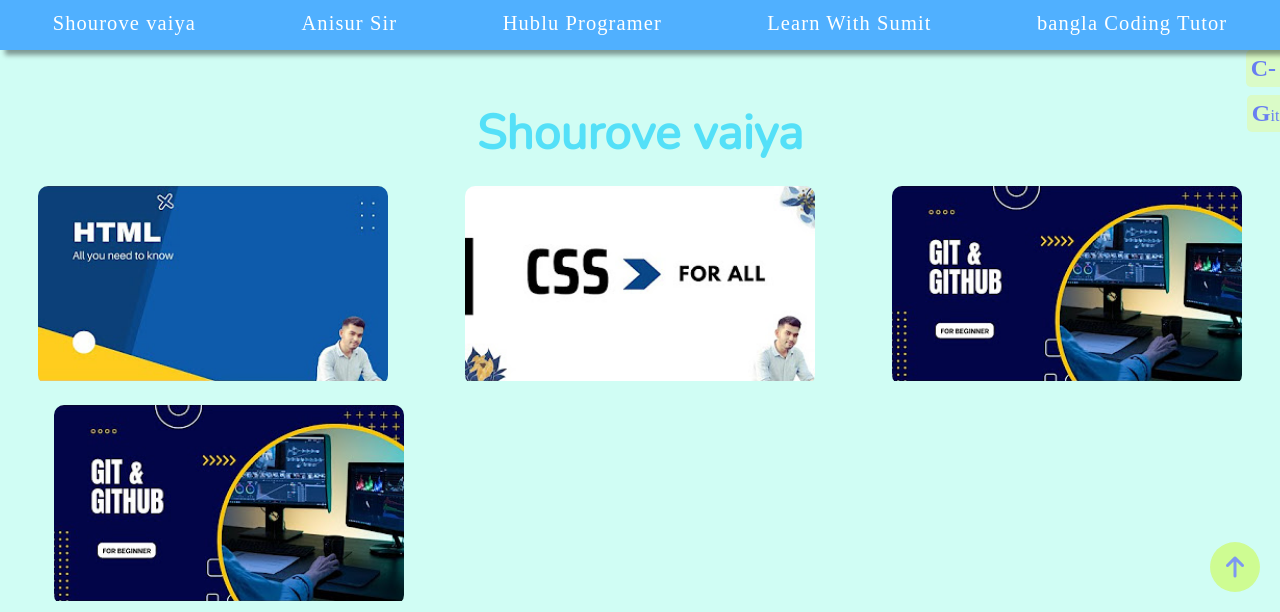
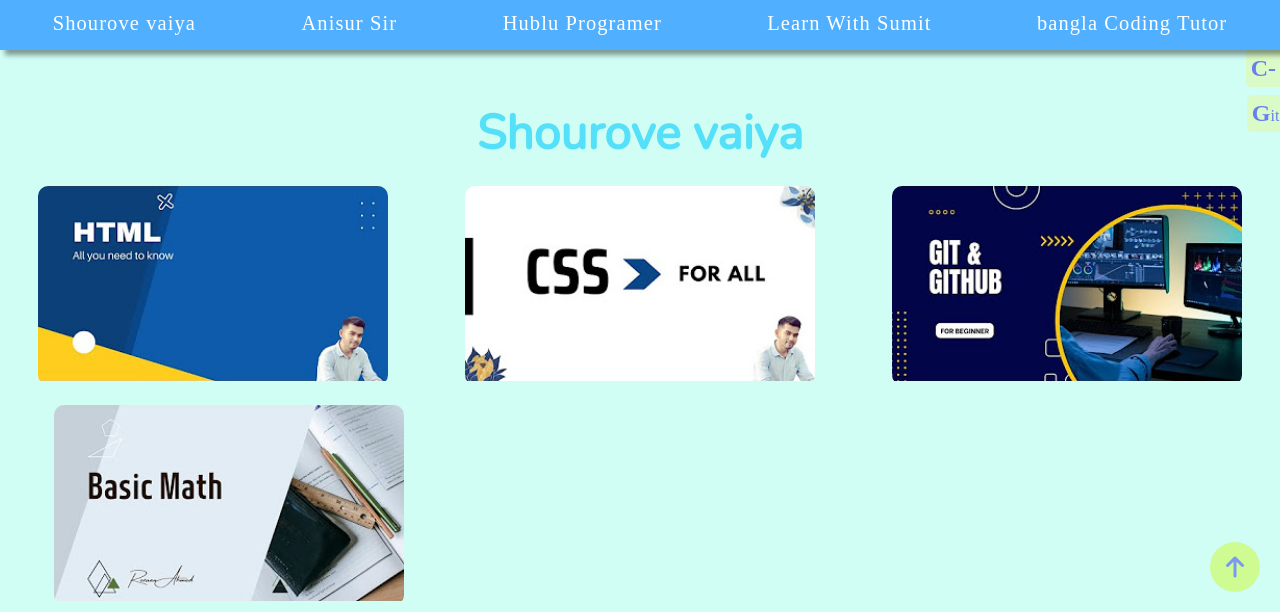
Before and after one commit to Waliur-Rafiq-Sami/learning_website, a plain HTML site: page index.html in a window 1280 px wide. Shown: the part 188-800 px from the top of the page. Drawn offline with nearby package versions, Linux system fonts and the light colour scheme.

Commit message:
Update index.html
Signed-off-by: Waliur-Rafiq-Sami <121850863+Waliur-Rafiq-Sami@users.noreply.github.com>

```diff
--- a/index.html
+++ b/index.html
@@ -114,7 +114,7 @@
             <div class="img_sec">
               <a href="
               https://www.youtube.com/playlist?list=PL4NdokFCZ1I7s1a-1UCZMS6ntDtz9lLVM" target="_blank">
-              <img src="./image/shourov/git-hub.jpg" alt="" />
+              <img src="./image/shourov/javaS/javaS.jpg" alt="" />
             </a>
             </div>
             <div class="img_text"></div>
```
